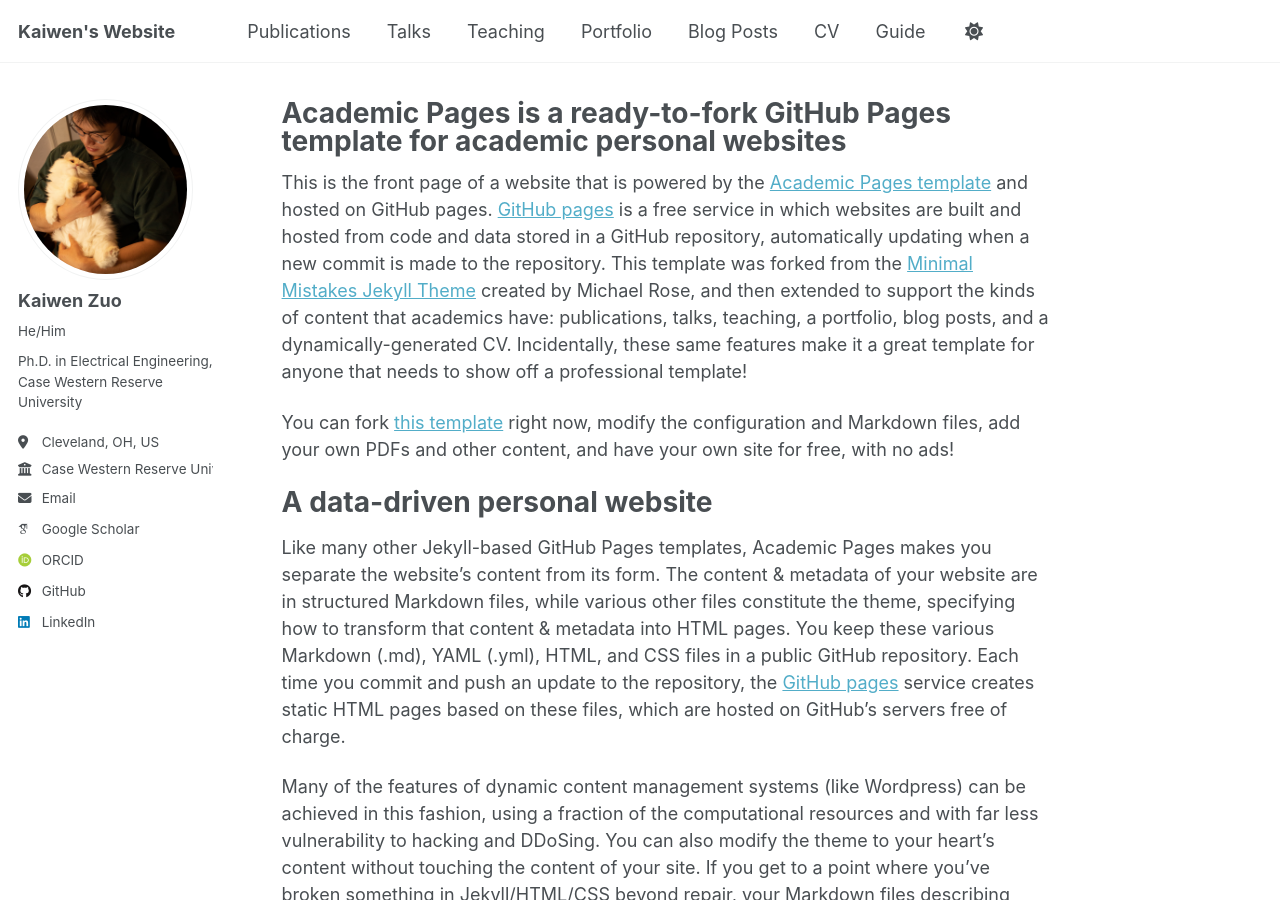
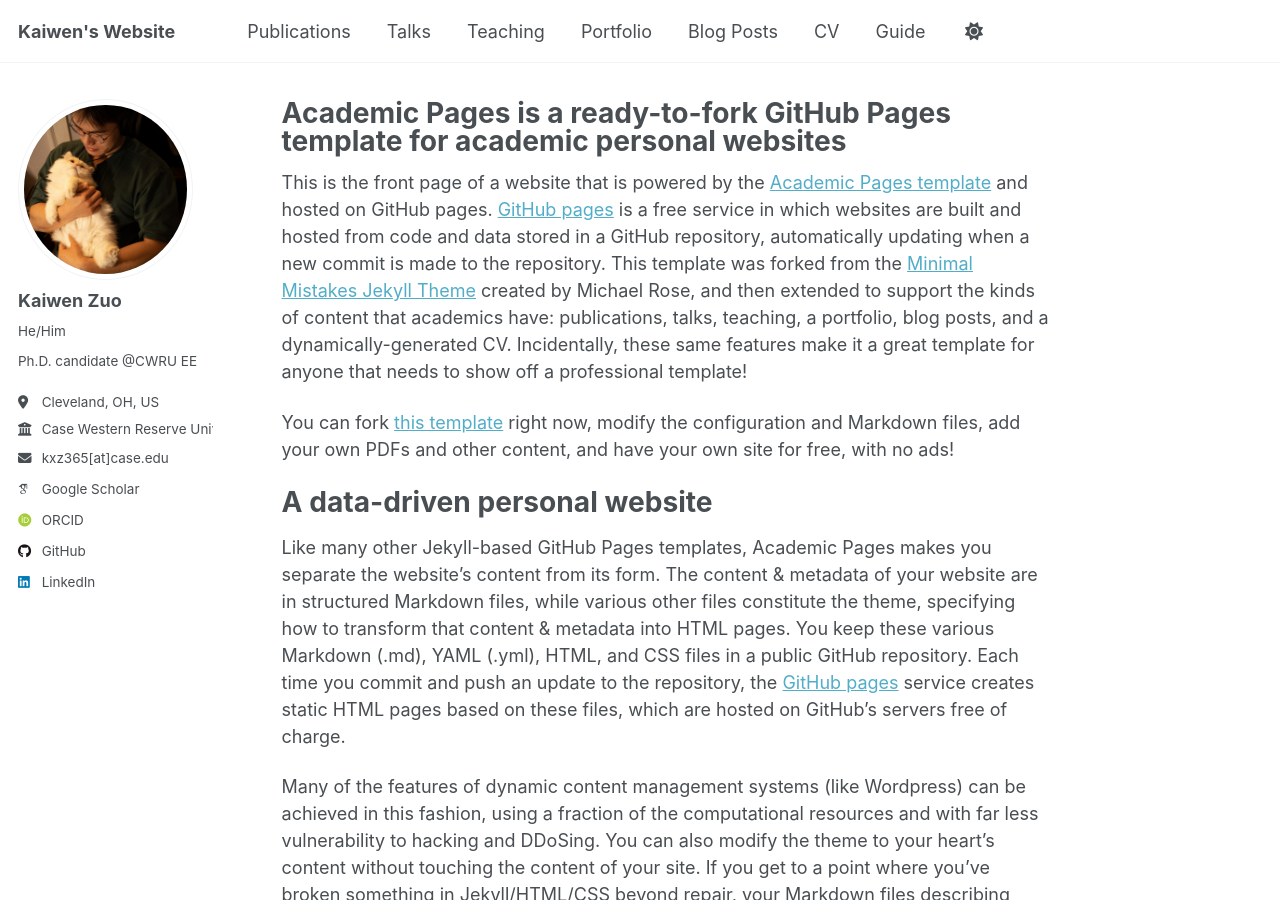
Before and after one commit to Cuberkk/Cuberkk.github.io, a Jekyll site: the page built from _pages/about.md, in a window 1280 px wide and 900 px high. Built offline with Jekyll 4.4.1, drawn with Linux system fonts in a browser that asks for light colours; some web fonts are replaced; a script that is not in the unit is left out.

Commit message:
edit the bio

```diff
--- a/_config.yml
+++ b/_config.yml
@@ -25,7 +25,7 @@ author:
   avatar           : "kaiwen.png"
   name             : "Kaiwen Zuo"
   pronouns         : "He/Him"
-  bio              : "Ph.D. in Electrical Engineering, Case Western Reserve University"
+  bio              : "Ph.D. candidate @CWRU EE"
   location         : "Cleveland, OH, US"
   employer         : "Case Western Reserve University"
   email            : "kxz365@case.edu"
--- a/_data/ui-text.yml
+++ b/_data/ui-text.yml
@@ -25,7 +25,7 @@ en: &DEFAULT_EN
   feed_label                 : "Feed"
   powered_by                 : "Powered by"
   website_label              : "Website"
-  email_label                : "Email"
+  email_label                : "kxz365[at]case.edu"
   recent_posts               : "Recent Posts"
   undefined_wpm              : "Undefined parameter words_per_minute at _config.yml"
   comment_form_info          : "Your email address will not be published. Required fields are marked"
```
